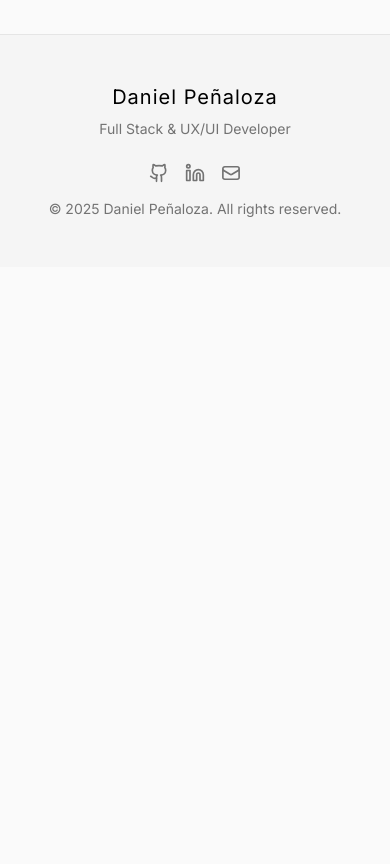
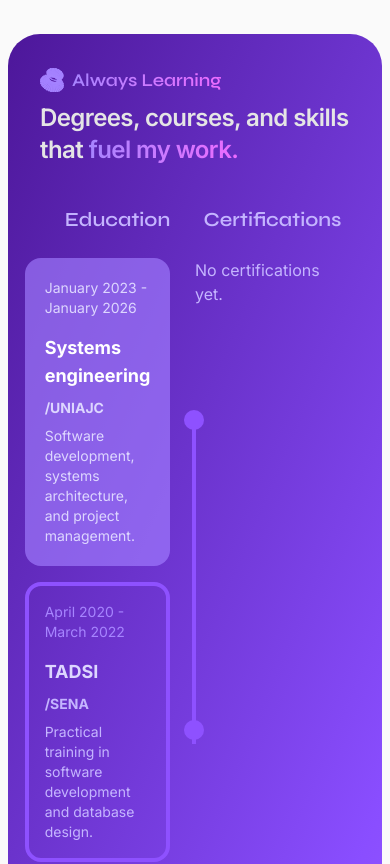
Before and after one commit to DanielPenalozaB/portfolio, a Next.js app: page / in a window 390 px wide. Shown: the part 6620-7484 px from the top of the page. Before the commit the page ends 6887 px from the top, so only its background shows below. Built offline with nearby package versions, Linux system fonts and the light colour scheme.

Commit message:
POR-10 (feat): Add Education & Certifications section (#7)

```diff
--- a/src/app/page.tsx
+++ b/src/app/page.tsx
@@ -1,3 +1,4 @@
+import EducationCertifications from '@/components/education-certifications';
 import Experience from '@/components/experience';
 import Hero from '@/components/hero';
 import Projects from '@/components/projects';
@@ -12,6 +13,7 @@ export default function Home() {
       <Skills />
       <Services />
       <Experience />
+      <EducationCertifications />
     </>
   );
 }
--- /dev/null
+++ b/src/components/education-certifications.tsx
@@ -0,0 +1,143 @@
+import cn from '@/utils/cn';
+import { TitleShapeIcon } from './icons/title-shape';
+import { EducationCertification } from '@/types/education-certifications';
+
+const education: EducationCertification[] = [
+  {
+    educationTitle: 'Systems engineering',
+    description: 'Software development, systems architecture, and project management.',
+    institution: 'UNIAJC',
+    startDate: 'January 2023',
+    endDate: 'January 2026'
+  }, {
+    educationTitle: 'TADSI',
+    description: 'Practical training in software development and database design.',
+    institution: 'SENA',
+    startDate: 'April 2020',
+    endDate: 'March 2022'
+  }
+];
+
+const certifications: EducationCertification[] = [];
+
+export default function EducationCertifications() {
+  return (
+    <div className="rounded-4xl mx-2 max-w-6xl bg-gradient-to-tl from-violet-500 to-violet-900 p-8 sm:rounded-2xl lg:mx-auto lg:p-12">
+      <div className="flex items-center">
+        <TitleShapeIcon className="mr-2 h-6 w-6 text-violet-400" />
+        <h2 className="bg-gradient-to-r from-violet-400 to-fuchsia-400 bg-clip-text text-lg font-semibold text-transparent">
+          Always Learning
+        </h2>
+      </div>
+      <p className="text-pretty mt-2 text-2xl font-semibold tracking-tight text-neutral-200 sm:text-5xl">
+        Degrees, courses, and skills that{' '}
+        <span className="bg-gradient-to-r from-violet-400 to-fuchsia-400 bg-clip-text text-transparent">
+          fuel my work.
+        </span>
+      </p>
+      <div className="mx-auto mt-10 grid w-full max-w-6xl grid-cols-6 sm:mt-16">
+        <div className='col-span-3 flex flex-col items-center gap-6'>
+          <h3 className='w-fit text-xl text-violet-300'>Education</h3>
+          <div className='flex flex-col'>
+            {education.map((edu, idx) => (
+              <div key={idx} className='flex w-full gap-2'>
+                <div className={cn(
+                  'mb-4 flex w-full max-w-xs flex-col border-4 border-transparent gap-2 rounded-2xl p-4',
+                  idx === 0 ? 'bg-violet-400/60' : 'border-violet-500'
+                )}>
+                  <p className={cn(
+                    'text-sm mb-2 sm:text-xs self-end',
+                    idx === 0 ? 'text-violet-200' : 'text-violet-400'
+                  )}>
+                    {`${edu.startDate} - ${edu.endDate}`}
+                  </p>
+                  <p className={cn(
+                    'text-lg font-bold',
+                    idx === 0 ? 'text-white' : 'text-violet-200'
+                  )}>
+                    {edu.educationTitle}
+                  </p>
+                  <p className={cn(
+                    'text-sm font-bold',
+                    idx === 0 ? 'text-violet-200' : 'text-violet-300'
+                  )}>
+                    /{edu.institution}
+                  </p>
+                  <p className={cn(
+                    'text-sm',
+                    idx === 0 ? 'text-violet-200' : 'text-violet-300'
+                  )}>
+                    {edu.description}
+                  </p>
+                </div>
+                <div className='min-w-8 relative flex flex-col items-center justify-center'>
+                  <div className='min-h-5 min-w-5 h-5 w-5 rounded-full bg-violet-500' />
+                  <div className={cn(
+                    'min-h-1 absolute left-1/2 h-full w-1 -translate-x-1/2 bg-violet-500',
+                    idx === 0
+                      ? 'top-1/2 bottom-0'
+                      : idx === (education.length - 1)
+                        ? 'top-0 h-1/2!'
+                        : 'top-1/2 -translate-y-1/2'
+                  )} />
+                </div>
+              </div>
+            ))}
+          </div>
+        </div>
+        <div className='col-span-3 flex flex-col items-center gap-6'>
+          <h3 className='w-fit text-xl text-violet-300'>Certifications</h3>
+          <div className='flex flex-col'>
+            {certifications.length > 0
+              ? certifications.map((cert, idx) => (
+                <div key={idx} className='flex w-full gap-2'>
+                  <div className='min-w-8 relative flex flex-col items-center justify-center'>
+                    <div className='min-h-5 min-w-5 h-5 w-5 rounded-full bg-violet-500' />
+                    <div className={cn(
+                      'min-h-1 absolute left-1/2 h-full w-1 -translate-x-1/2 bg-violet-500',
+                      idx === 0
+                        ? 'top-1/2 bottom-0'
+                        : idx === (certifications.length - 1)
+                          ? 'top-0 h-1/2!'
+                          : 'top-1/2 -translate-y-1/2'
+                    )} />
+                  </div>
+                  <div className={cn(
+                    'mb-4 flex w-full max-w-xs flex-col border-4 border-transparent gap-2 rounded-2xl p-4',
+                    idx === 0 ? 'bg-fuchsia-400/60' : 'border-fuchsia-500'
+                  )}>
+                    <p className={cn(
+                      'text-sm mb-2 sm:text-xs self-end',
+                      idx === 0 ? 'text-fuchsia-200' : 'text-violet-400'
+                    )}>
+                      {`${cert.startDate} - ${cert.endDate}`}
+                    </p>
+                    <p className={cn(
+                      'text-lg font-bold',
+                      idx === 0 ? 'text-white' : 'text-violet-200'
+                    )}>
+                      {cert.educationTitle}
+                    </p>
+                    <p className={cn(
+                      'text-sm font-bold',
+                      idx === 0 ? 'text-fuchsia-200' : 'text-violet-300'
+                    )}>
+                    /{cert.institution}
+                    </p>
+                    <p className={cn(
+                      'text-sm',
+                      idx === 0 ? 'text-fuchsia-200' : 'text-violet-300'
+                    )}>
+                      {cert.description}
+                    </p>
+                  </div>
+                </div>
+              )) : (
+                <p className='text-violet-300'>No certifications yet.</p>
+              )}
+          </div>
+        </div>
+      </div>
+    </div>
+  );
+}
--- a/src/components/experience.tsx
+++ b/src/components/experience.tsx
@@ -75,7 +75,7 @@ export default function Experience() {
                 {exp.startDate} - {exp.endDate}
               </div>
               <div className='flex flex-col'>
-                <h3 className="bg-gradient-to-r from-violet-500 to-fuchsia-500 bg-clip-text text-2xl font-semibold text-transparent">{exp.jobTitle}</h3>
+                <h3 className="w-fit bg-gradient-to-r from-violet-500 to-fuchsia-500 bg-clip-text text-2xl font-semibold text-transparent">{exp.jobTitle}</h3>
                 <Link href={exp.companyUrl} target='_blank' title={exp.company} className='flex w-fit items-center gap-2 hover:underline'>
                   <exp.companyLogo className="h-5 w-5" />
                   <p className='text-neutral-600'>{exp.company}</p>
```
Also changed, not shown: src/types/education-certifications.d.ts (added, +7 -0 lines).
